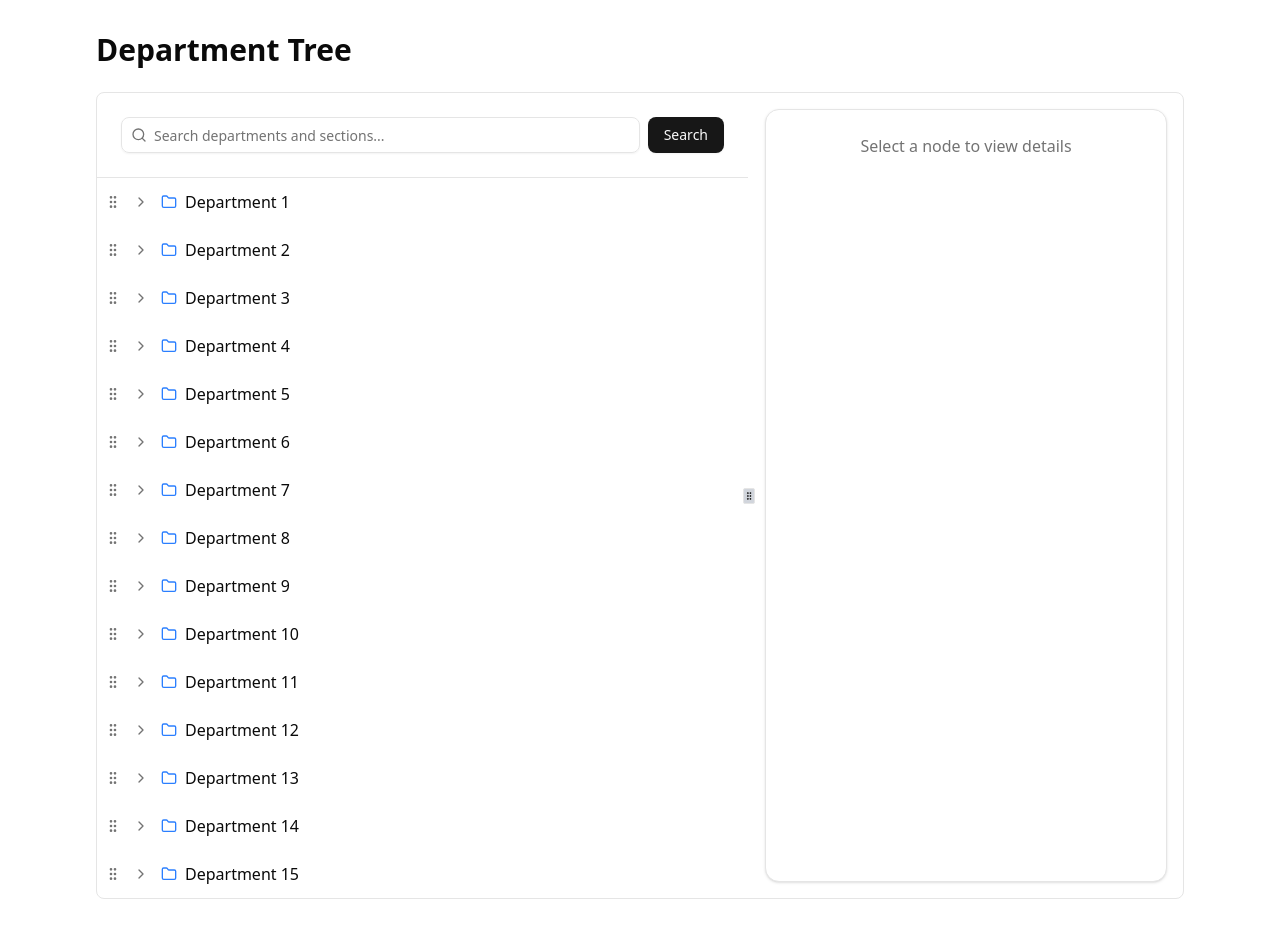
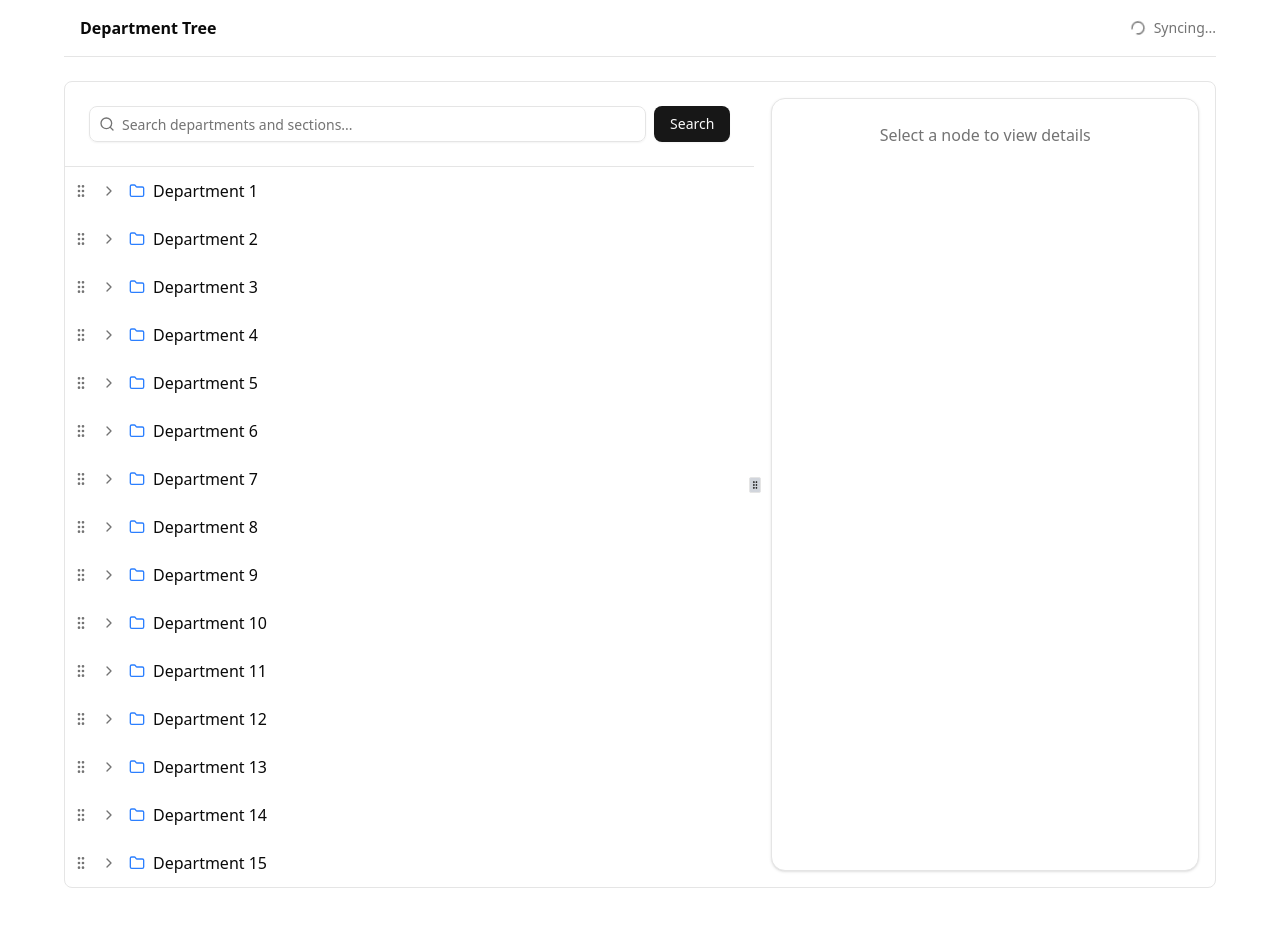
Before and after one commit to awsdang/dynamic-treeview, a React (Vite) app: page / in a window 1280 px wide. After the commit the page ends 888 px from the top, so only its background shows below. Built offline with nearby package versions, Linux system fonts and the light colour scheme.

Commit message:
adjusting header

```diff
--- a/src/App.tsx
+++ b/src/App.tsx
@@ -11,6 +11,7 @@ import { SearchBar } from "@/components/searchBar";
 import Tree from "@/components/tree";
 import { NodeDetails } from "@/components/nodeDetails";
 import * as treeUtils from "@/lib/treeUtils";
+import Header from "./components/header";
 
 function App() {
   const {
@@ -60,15 +61,17 @@ function App() {
   }, [isSearching, searchResults, tree, setExpandedNodes]);
 
   return (
-    <div className="min-h-screen bg-background p-8 max-w-6xl mx-auto">
+    <div className="min-h-screen bg-background  max-w-6xl mx-auto">
+      <Header isSyncing></Header>
       <div className="flex items-center justify-between mb-6">
-        <h1 className="text-3xl font-bold">Department Tree</h1>
+
+        {/* <h1 className="text-3xl font-bold">Department Tree</h1>
         {isSyncing && (
           <div className="flex items-center gap-2 text-sm text-muted-foreground">
             <Loader2 className="h-4 w-4 animate-spin" />
             <span>Syncing...</span>
           </div>
-        )}
+        )} */}
       </div>
       <DndContext collisionDetection={closestCenter} onDragEnd={onDragEnd}>
         <ResizablePanelGroup direction="horizontal" className="min-h-[80vh] border rounded-md">
--- /dev/null
+++ b/src/components/header.tsx
@@ -0,0 +1,20 @@
+import { Loader2 } from "lucide-react"
+
+
+
+export default function Header({isSyncing}:{isSyncing:boolean}) {
+
+  return (
+    <header className="sticky top-0 z-50 w-full border-b bg-background/95 backdrop-blur supports-[backdrop-filter]:bg-background/60 flex flex-row">
+      <div className="container flex items-center justify-between py-4 mx-auto">
+            <span className="mx-4 font-bold sm:inline-block">Department Tree</span>
+      </div>
+      {isSyncing && (
+          <div className="flex items-center gap-2 text-sm text-muted-foreground">
+            <Loader2 className="h-4 w-4 animate-spin" />
+            <span>Syncing...</span>
+          </div>
+        )}
+    </header>
+  )
+}
```
